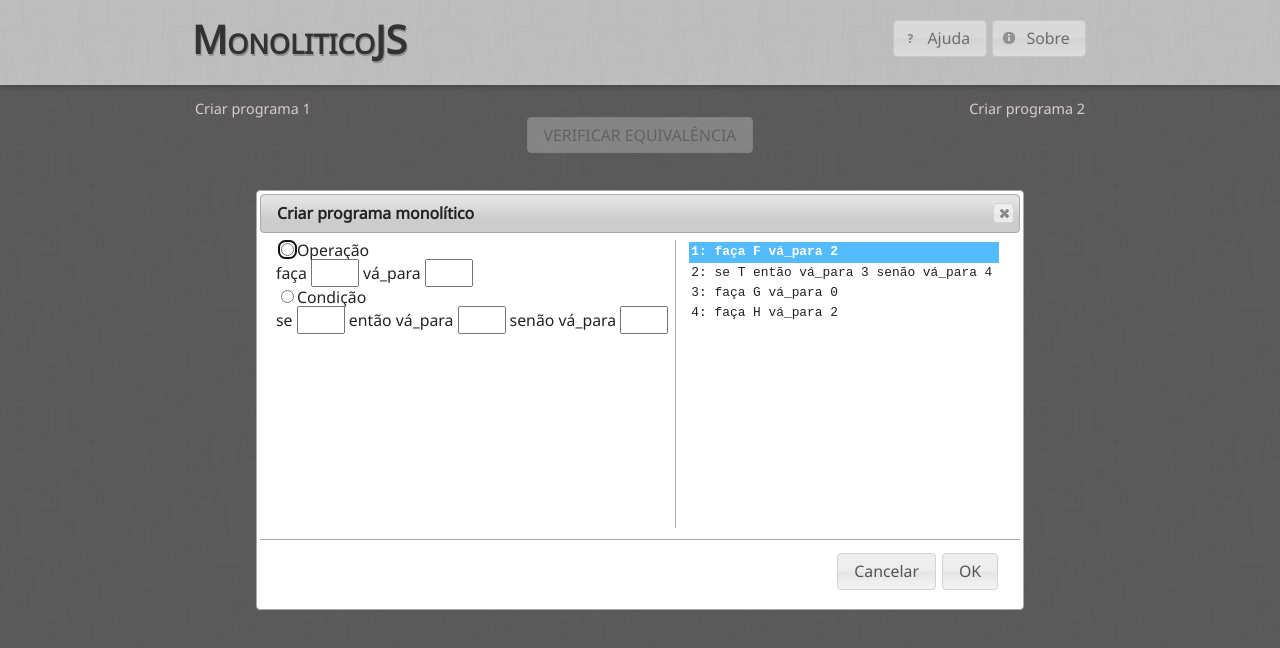
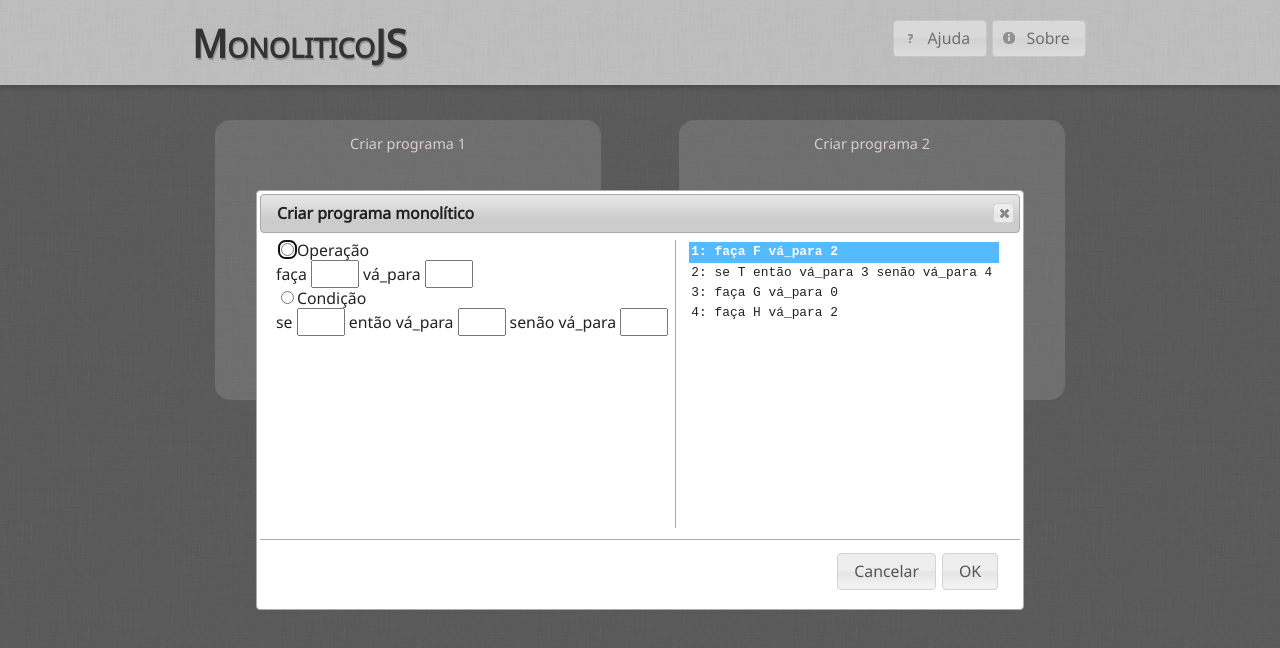
Before and after one commit to eduardoweiland/monolitico-js, a plain HTML site: page index.html in a window 1280 px wide. Both pictures are taken after a click on the element "Criar programa 1". Drawn offline with Linux system fonts and the light colour scheme.

Commit message:
Alterações no design

```diff
--- a/app.js
+++ b/app.js
@@ -1,4 +1,7 @@
 $(function() {
+    // oculta as mensagens que são exibidas se o JS estiver desabilitado e exibe o programa
+    $('.nojs').hide();
+    $('.js').fadeIn();
     $('#loading').fadeOut();
 
     $('button').button();
--- a/index.html
+++ b/index.html
@@ -22,20 +22,20 @@
 <body>
     <header>
         <h1>MonoliticoJS</h1>
-        <div id="header-buttons">
+        <div id="header-buttons" class="js">
             <button id="help">Ajuda</button>
             <button id="about">Sobre</button>
         </div>
     </header>
 
     <div id="main-content">
-        <div id="program-definition">
-            <div id="program1" style="float:left">Criar programa 1</div>
-            <div id="program2" style="float:right">Criar programa 2</div>
+        <div id="program-definition" class="js">
+            <div id="program1" class="program empty" style="float:left"><a href="javascript:;">Criar programa 1</a></div>
+            <div id="program2" class="program empty" style="float:right"><a href="javascript:;">Criar programa 2</a></div>
             <button id="verify" style="display:block;clear:both;margin:0 auto">VERIFICAR EQUIVALÊNCIA</button>
         </div>
 
-        <div id="create-program" title="Criar programa monolítico">
+        <div id="create-program" title="Criar programa monolítico" class="js">
             <div style="float:left">
                 <input type="radio" name="instruction-type" id="operation"><label for="operation">Operação</label><br/>
                 faça <input type="text"> vá_para <input type="text"><br/>
@@ -50,7 +50,16 @@
             </ul>
         </div>
 
-        <img id="loading" src="images/loading.gif" style="display:block;margin:0 auto;padding:15px" />
+        <!--<img id="loading" src="images/loading.gif" style="display:block;margin:0 auto;padding:15px" />-->
+        <div class="ui-widget nojs">
+            <div class="ui-state-error ui-corner-all" style="padding: 1.2em 1.5em;">
+                <p><span style="float: left; margin-right: .3em;" class="ui-icon ui-icon-alert"></span>
+                    <strong>JAVASCRIPT DESABILITADO</strong></p>
+                <p>O MonoliticoJS não conseguiu rodar porque o seu navegador bloqueou os nossos scripts.
+                    <span class="smile" style="margin-left:10px">:(</span></p>
+                <p>Verifique as suas configurações e então atualize a página para tentar novamente.</p>
+            </div>
+        </div>
     </div>
 </body>
 </html>
--- a/style.css
+++ b/style.css
@@ -12,7 +12,7 @@ h1,h2,h3,h4,h5,p,span {
      border: 0;
 }
 ul, li { list-style: none; }
-body { line-height: 1; }
+body { line-height: 1.2; }
 
 /* HTML5 display-role reset for older browsers */
 article, aside, details, figcaption, figure,
@@ -27,23 +27,31 @@ body {
     background-image: url('images/bg.jpg');
     font-size: .9em;
 }
-* {
-    font-family: 'Noto Sans', Cantarell, Verdana, sans-serif !important;
-}
+* { font-family: 'Noto Sans', Cantarell, Verdana, sans-serif !important; }
+*:hover > a { text-decoration: underline; }
+a, a:active, a:visited { color: #edd; text-decoration: none; }
+a:hover { text-decoration: underline; }
+
+.smile { display: inline-block; transform: rotate(90deg); }
 
 /* melhora a exibição do título dos diálogos */
 .ui-dialog .ui-dialog-title {
     line-height: 130%;
 }
 
+/* componentes que necessitam de Javascript para funcionar iniciam ocultos */
+.js { display: none; }
+
 /*--------+
  | HEADER |
  +--------*/
 header {
     height: 65px;
+    width: 100%;
     padding-top: 20px;
     box-shadow: 0 3px 5px #222;
     background-image: url('images/header.jpg');
+    position: fixed;
 }
 
 header h1 {
@@ -56,7 +64,6 @@ header h1 {
 header div#header-buttons {
     float: right;
     margin-right: 15%;
-    display: inline-block;
 }
 
 /*--------------+
@@ -66,8 +73,22 @@ header div#header-buttons {
     width: 80%;
     max-width: 890px;
     margin: 0 auto;
-    padding: 1.2em .6em;
+    padding: 100px 25px 10px 25px;
     color: #edd;
+}
+#program-definition .program {
+    width: 40%;
+    height: 250px;
+    cursor: pointer;
+    border-radius: 15px;
+    padding: 15px;
+    margin: 20px;
+    background-color: #4f4f4f;
+    background-color: rgba(255,255,255,.15);
+}
+#program-definition .program.empty {
+    text-align: center;
+    vertical-align: middle;
 }
 
 /*-----------------------+
```
